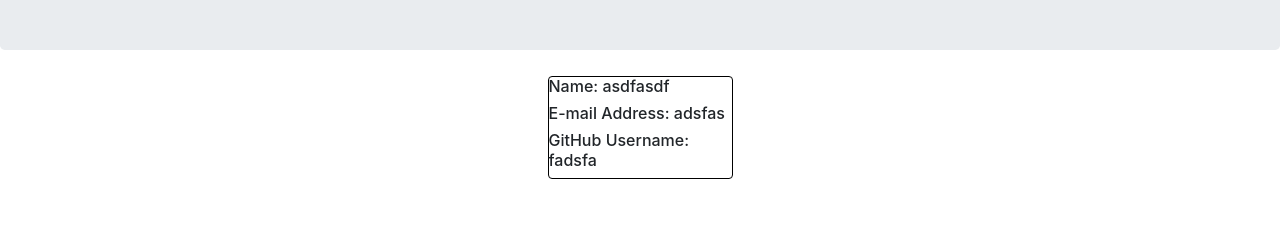
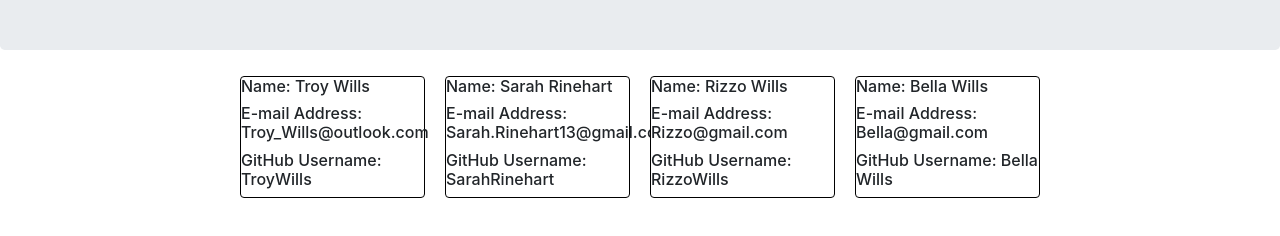
Before and after one commit to TroyWills/Team-Profile-Generator, a website: page index.html in a window 1280 px wide. Shown: the part 134-370 px from the top of the page. Drawn offline with nearby package versions, Linux system fonts and the light colour scheme; files that its build step writes are made by us from their sources.

Commit message:
for hmwk submit

```diff
--- a/index.html
+++ b/index.html
@@ -26,9 +26,27 @@
             <div class="team-area col-12 d-flex justify-content-center">
 
         <div class = "card col-md-2">
-        <div class = "row"> <h6> Name: asdfasdf </h6> </div>
-        <div class = "row"> <h6> E-mail Address: adsfas </h6> </div>
-        <div class = "row"> <h6> GitHub Username: fadsfa </h6> </div>
+        <div class = "row"> <h6> Name: Troy Wills </h6> </div>
+        <div class = "row"> <h6> E-mail Address: Troy_Wills@outlook.com </h6> </div>
+        <div class = "row"> <h6> GitHub Username: TroyWills </h6> </div>
+        </div>
+
+        <div class = "card col-md-2">
+        <div class = "row"> <h6> Name: Sarah Rinehart </h6> </div>
+        <div class = "row"> <h6> E-mail Address: Sarah.Rinehart13@gmail.com </h6> </div>
+        <div class = "row"> <h6> GitHub Username: SarahRinehart </h6> </div>
+        </div>
+
+        <div class = "card col-md-2">
+        <div class = "row"> <h6> Name: Rizzo Wills </h6> </div>
+        <div class = "row"> <h6> E-mail Address: Rizzo@gmail.com </h6> </div>
+        <div class = "row"> <h6> GitHub Username: RizzoWills </h6> </div>
+        </div>
+
+        <div class = "card col-md-2">
+        <div class = "row"> <h6> Name: Bella Wills </h6> </div>
+        <div class = "row"> <h6> E-mail Address: Bella@gmail.com </h6> </div>
+        <div class = "row"> <h6> GitHub Username: Bella Wills </h6> </div>
         </div>
 
             </div>
```
Also changed, not shown: README.md.
